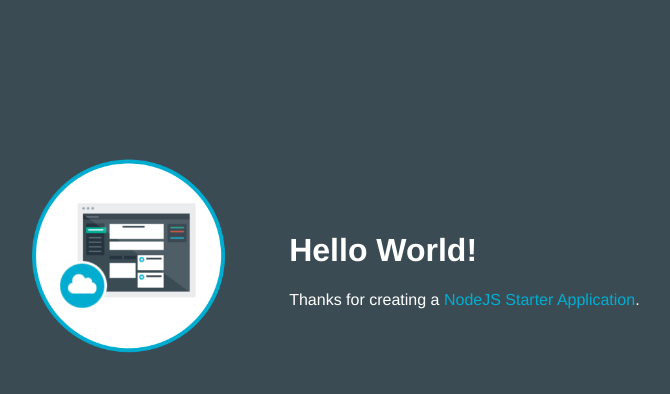
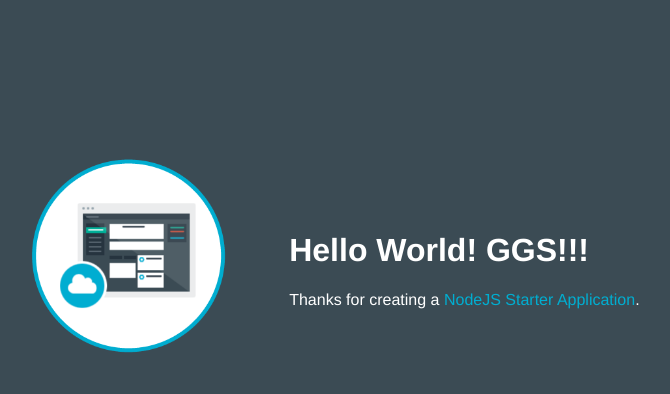
Before and after one commit to olsedim/zombi, a website: page public/index.html in a window 1280 px wide. Shown: the whole page, without its empty margins (253-923 px from the left). Drawn offline with Linux system fonts and the light colour scheme.

Commit message:
Update index.html

```diff
--- a/public/index.html
+++ b/public/index.html
@@ -16,7 +16,7 @@
           <img class = "newappIcon" src="images/newapp-icon.png">
         </td>
         <td>
-          <h1 id="message">Hello World!</h1>
+          <h1 id="message">Hello World! GGS!!!</h1>
           <p class='description'></p> Thanks for creating a <span class = "blue">NodeJS Starter Application</span>.
         </td>
       </tr>
```
